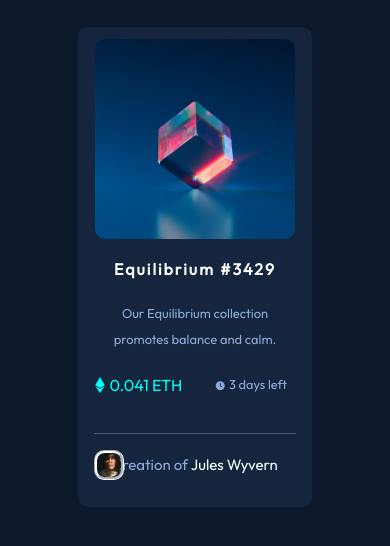
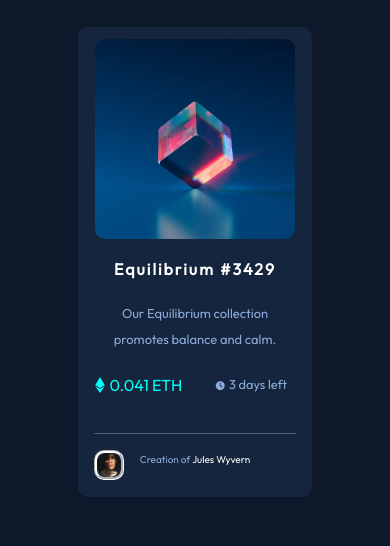
Before and after one commit to barath-sk/nft-preview-card-component-main, a plain HTML site: page index.html in a window 390 px wide. Drawn offline with nearby package versions, Linux system fonts and the light colour scheme.

Commit message:
Update style.css

```diff
--- a/css/style.css
+++ b/css/style.css
@@ -177,6 +177,11 @@ hr {
 /* Image hover */
 @media only screen and (min-width: 200px)
  and (max-width: 1100px) {
+   .five {
+     text-align: center;
+     color: hsl(215, 51%, 70%);
+     font-size: 10px;
+   }
    .container-2:hover .overlay {
      opacity: 0;
    }
```
